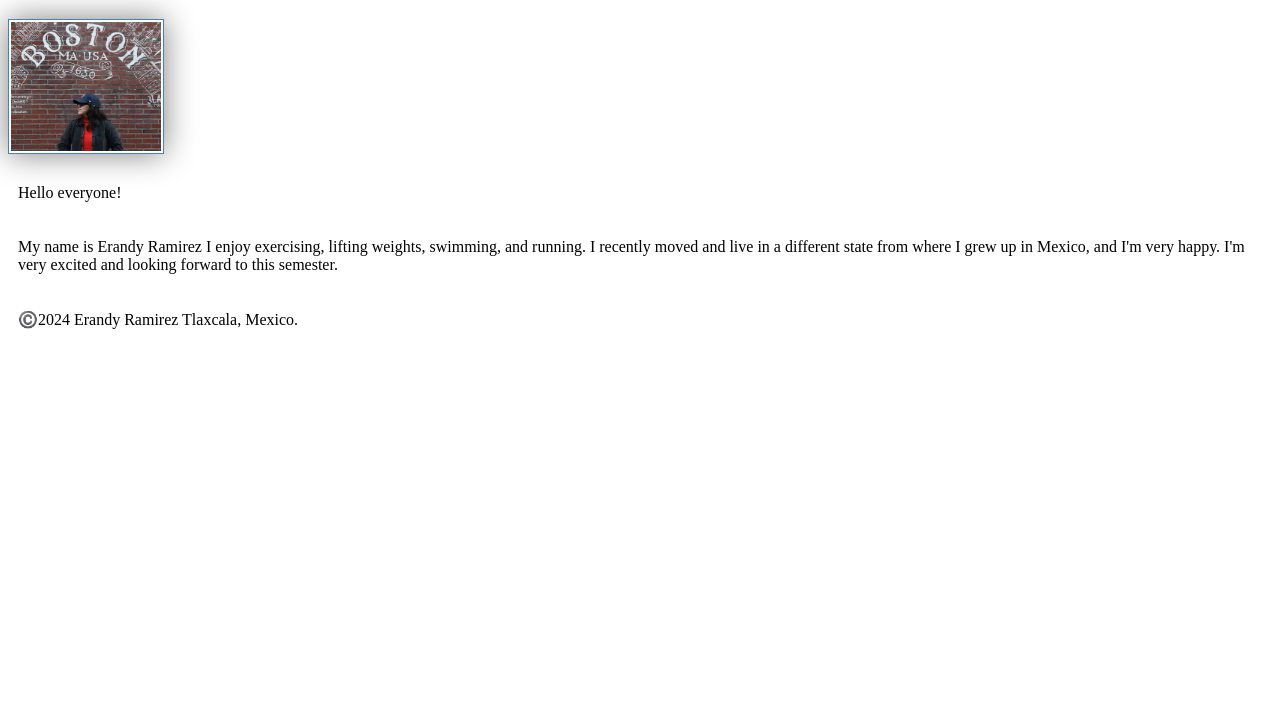
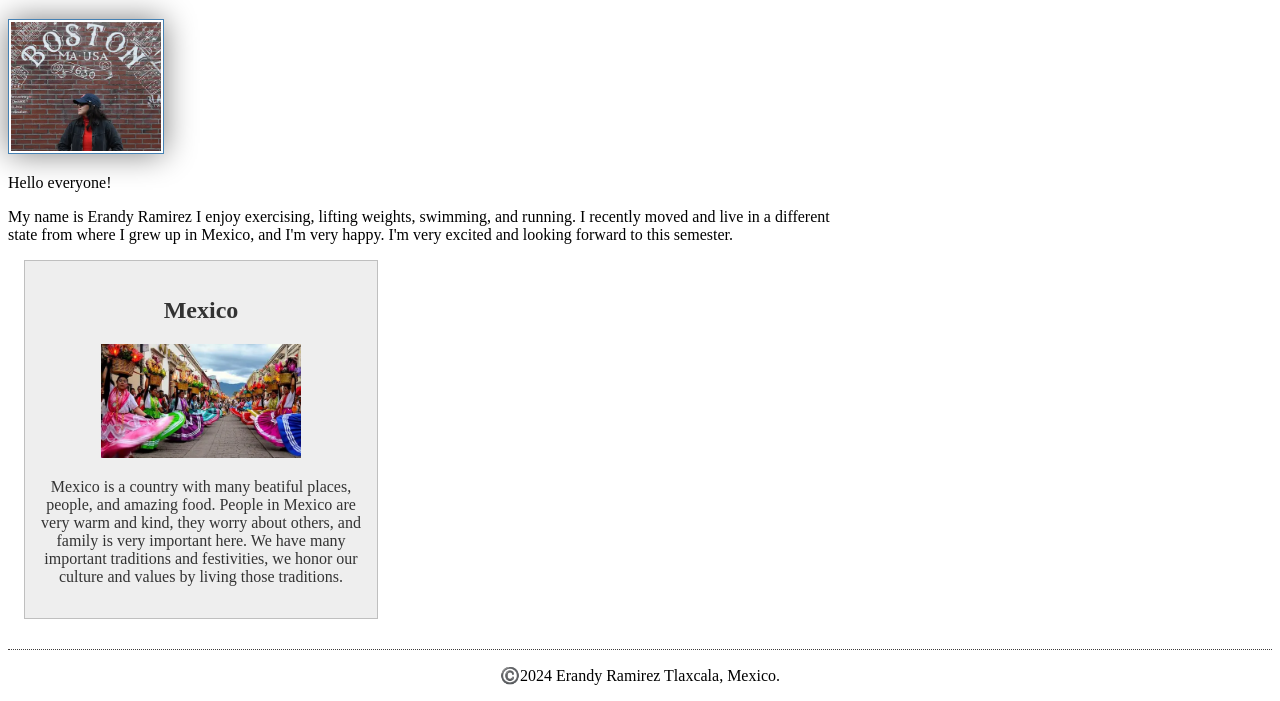
Before and after one commit to ErandyR/wdd130, a plain HTML site: page index.html in a window 1280 px wide. Shown: the part 263-964 px from the top of the page. Before the commit the page ends 800 px from the top, so only its background shows below. Drawn offline with Linux system fonts and the light colour scheme.

Commit message:
Enhacing course home page

```diff
--- a/index.html
+++ b/index.html
@@ -3,8 +3,10 @@
     <head>
         <meta charset="utf-8">
         <meta name="viewport" content="width=device-width,initial-scale=1.0">
+        <title>Erandy Ramirez WDD 130</title>
+        <meta name="description" content="Erandy's BYU-Idaho WDD130 rafting site.">
+        <meta name="author" content="Erandy Ramirez">
         <link rel="stylesheet" href="styles/styles.css">
-        <title>Erandy Ramirez WDD 130</title>
     </head>
     <body>
         <header>
@@ -23,6 +25,14 @@
                 state from where I grew up in Mexico, and I'm very happy.
                 I'm very excited and looking forward to this semester.</p>
         </main>
+        <aside>
+            <h2>Mexico</h2>
+            <img src="images/guelaguetza.webp" alt="Guelaguetza mexican celebration">
+            <p>Mexico is a country with many beatiful places, people, and amazing food.
+                People in Mexico are very warm and kind, they worry about others, and family is very important here.
+                We have many important traditions and festivities, we honor our culture and values by living those traditions.
+            </p>
+        </aside>
         <footer>
             <p>©️2024 Erandy Ramirez Tlaxcala, Mexico.</p>
         </footer>
--- a/styles/styles.css
+++ b/styles/styles.css
@@ -13,7 +13,7 @@ h1 {
     color: steelblue;
 }
 
-img {
+main img {
     width: 150px;
     height: auto;
     border: 1px solid steelblue;
@@ -22,5 +22,30 @@ img {
 }
 
 p {
-    padding: 10px;
+    padding: 0;
 }
+
+main {
+    max-width: 840px;
+}
+
+aside {
+    width: 20rem;
+    margin: 1rem;
+    border: 1px solid rgba(0, 0, 0, 0.2);
+    padding: 1rem;
+    background-color: #eee;
+    color: #333;
+    text-align: center;
+}
+
+aside img {
+    width: 200px;
+    height: auto;
+}
+
+footer {
+    margin-top: 30px;
+    border-top: 1px dotted #3e3b3b;
+    text-align: center;
+}
```
Also changed, not shown: images/guelaguetza.webp (added).
